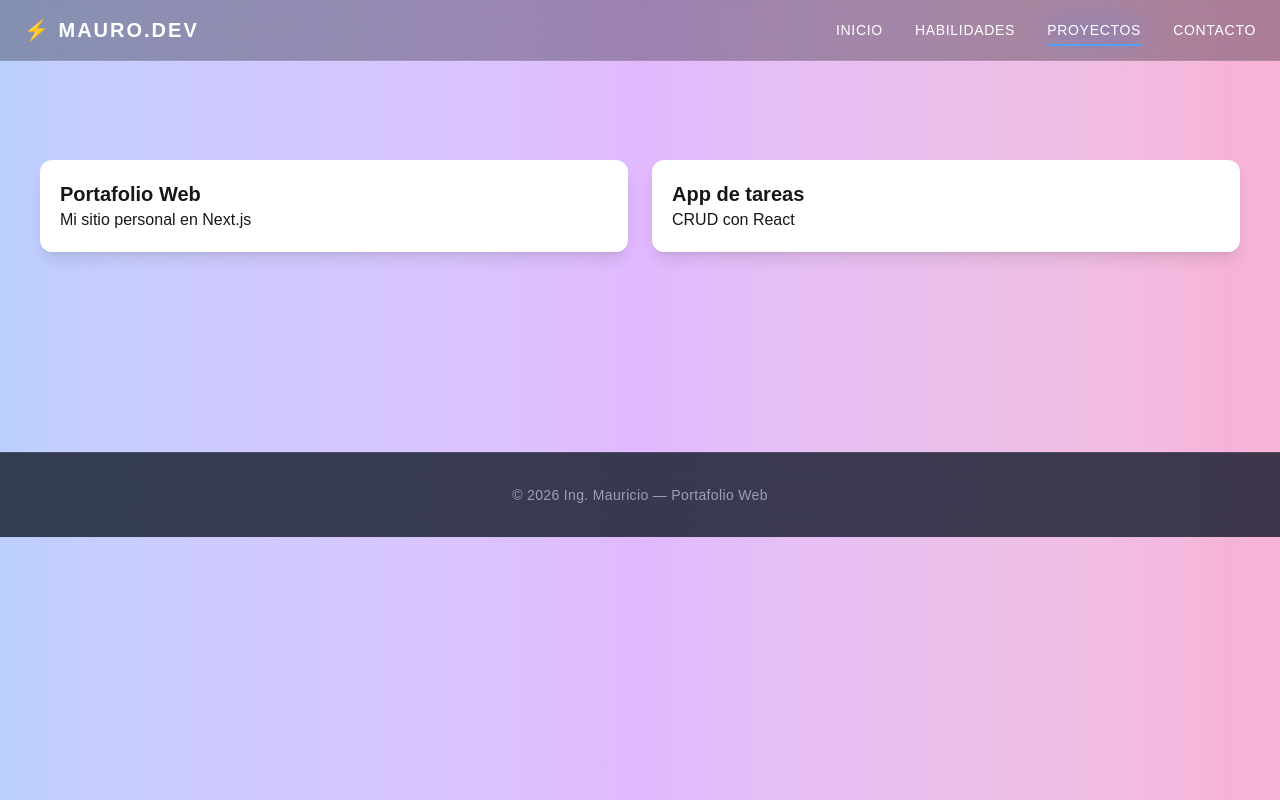
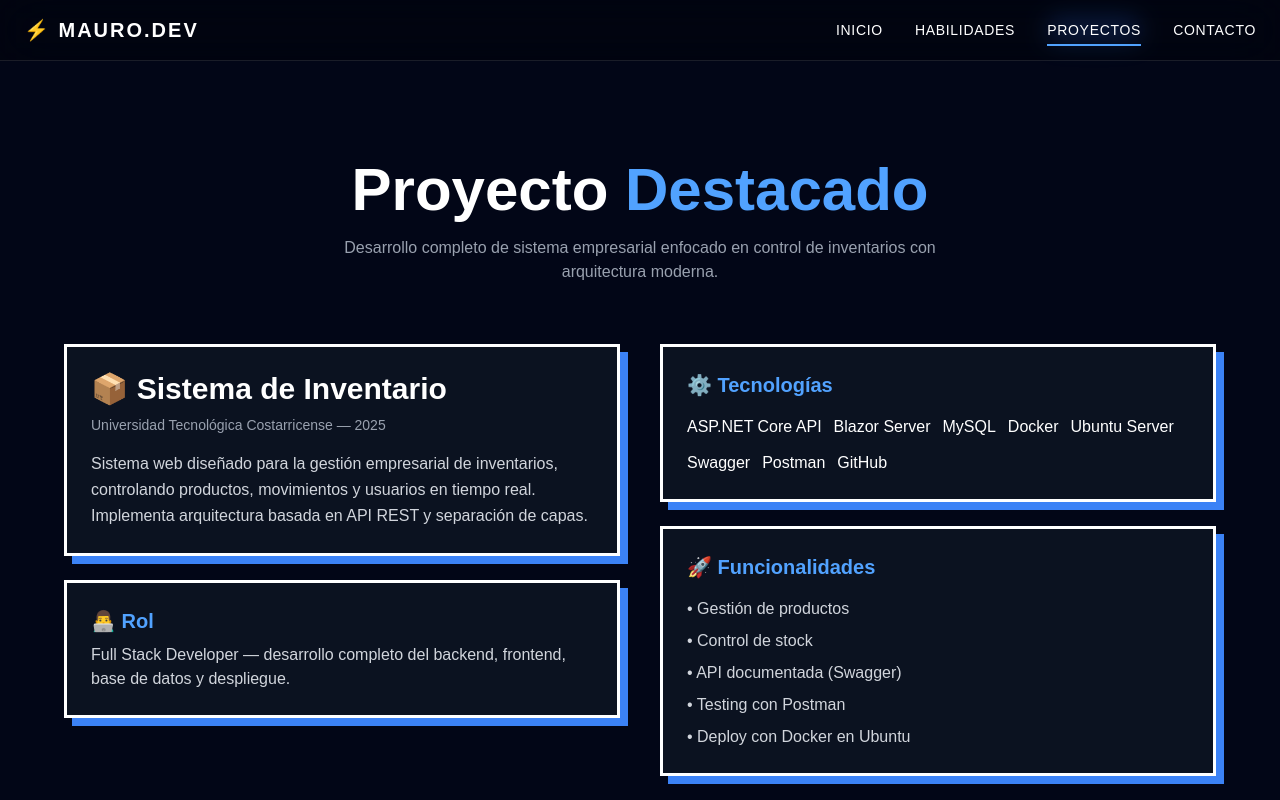
Before and after one commit to Mauricio-bits/CV-CURRICULUM, a Next.js app: page /projects in a window 1280 px wide. Shown: the top 800 px of the page. Built offline with nearby package versions, Linux system fonts and the light colour scheme.

Commit message:
Update page.tsx

```diff
--- a/app/projects/page.tsx
+++ b/app/projects/page.tsx
@@ -1,12 +1,178 @@
-import { projects } from "../../lib/data";
-import Card from "../../components/Card";
+"use client";
 
-export default function Projects() {
+import { motion } from "framer-motion";
+
+const tech = [
+  "ASP.NET Core API",
+  "Blazor Server",
+  "MySQL",
+  "Docker",
+  "Ubuntu Server",
+  "Swagger",
+  "Postman",
+  "GitHub",
+];
+
+export default function ProjectsPage() {
   return (
-    <section className="p-10 grid grid-cols-1 md:grid-cols-2 gap-6">
-      {projects.map((project, index) => (
-        <Card key={index} {...project} />
-      ))}
+    <section className="relative min-h-screen px-6 py-10 text-white overflow-hidden">
+      {/* 🔥 MISMO FONDO QUE ABOUT */}
+      <div className="fixed inset-0 bg-[#020617] -z-1" />
+
+      <div className="max-w-6xl mx-auto">
+        {/* 🔥 HEADER */}
+        <motion.div
+          initial={{ opacity: 0, y: 40 }}
+          animate={{ opacity: 1, y: 0 }}
+          className="text-center mb-15"
+        >
+          <h1 className="text-5xl md:text-6xl font-bold">
+            Proyecto <span className="text-blue-400">Destacado</span>
+          </h1>
+
+          <p className="text-gray-400 mt-4 max-w-2xl mx-auto">
+            Desarrollo completo de sistema empresarial enfocado en control de
+            inventarios con arquitectura moderna.
+          </p>
+        </motion.div>
+
+        {/* 🔥 GRID PRINCIPAL */}
+        <div className="grid md:grid-cols-2 gap-10 items-start">
+          {/* 🔥 LADO IZQUIERDO (INFO PRINCIPAL) */}
+          <motion.div
+            initial={{ opacity: 0, x: -80 }}
+            whileInView={{ opacity: 1, x: 0 }}
+            className="space-y-6"
+          >
+            <div className="brutal-box p-6">
+              <h2 className="text-3xl font-bold mb-2">
+                📦 Sistema de Inventario
+              </h2>
+              <p className="text-gray-400 text-sm mb-4">
+                Universidad Tecnológica Costarricense — 2025
+              </p>
+
+              <p className="text-gray-300 leading-relaxed">
+                Sistema web diseñado para la gestión empresarial de inventarios,
+                controlando productos, movimientos y usuarios en tiempo real.
+                Implementa arquitectura basada en API REST y separación de
+                capas.
+              </p>
+            </div>
+
+            {/* 🔥 ROL */}
+            <div className="brutal-box p-6">
+              <h3 className="text-xl font-bold text-blue-400 mb-2">👨‍💻 Rol</h3>
+              <p className="text-gray-300">
+                Full Stack Developer — desarrollo completo del backend,
+                frontend, base de datos y despliegue.
+              </p>
+            </div>
+          </motion.div>
+
+          {/* 🔥 LADO DERECHO (TEC + FEATURES) */}
+          <motion.div
+            initial={{ opacity: 0, x: 80 }}
+            whileInView={{ opacity: 1, x: 0 }}
+            className="space-y-6"
+          >
+            {/* TECNOLOGÍAS */}
+            <div className="brutal-box p-6">
+              <h3 className="text-xl font-bold text-blue-400 mb-4">
+                ⚙️ Tecnologías
+              </h3>
+
+              <div className="flex flex-wrap gap-3">
+                {tech.map((t, i) => (
+                  <motion.span
+                    key={i}
+                    whileHover={{ scale: 1.1 }}
+                    className="tag-brutal"
+                  >
+                    {t}
+                  </motion.span>
+                ))}
+              </div>
+            </div>
+
+            {/* FUNCIONALIDADES */}
+            <div className="brutal-box p-6">
+              <h3 className="text-xl font-bold text-blue-400 mb-4">
+                🚀 Funcionalidades
+              </h3>
+
+              <ul className="space-y-2 text-gray-300">
+                <li>• Gestión de productos</li>
+                <li>• Control de stock</li>
+                <li>• API documentada (Swagger)</li>
+                <li>• Testing con Postman</li>
+                <li>• Deploy con Docker en Ubuntu</li>
+              </ul>
+            </div>
+          </motion.div>
+        </div>
+
+        {/* 🔥 SECCIÓN EXTRA (IMPACTO VISUAL) */}
+        <motion.div
+          initial={{ opacity: 0, y: 80 }}
+          whileInView={{ opacity: 1, y: 0 }}
+          className="mt-24 text-center brutal-box p-10"
+        >
+          <h3 className="text-3xl font-bold mb-4">⚡ Arquitectura Moderna</h3>
+
+          <p className="text-gray-400 max-w-3xl mx-auto">
+            Implementación basada en servicios desacoplados utilizando API REST,
+            permitiendo escalabilidad, mantenimiento sencillo y despliegue en
+            contenedores.
+          </p>
+        </motion.div>
+      </div>
+
+      {/* 🔥 ESTILOS */}
+      <style jsx>{`
+        .brutal-box {
+          background: #0b1220;
+          border: 3px solid white;
+          box-shadow: 8px 8px 0 #3b82f6;
+          transition: all 0.2s ease;
+        }
+
+        .brutal-box:hover {
+          transform: translate(-4px, -4px);
+          box-shadow: 12px 12px 0 #60a5fa;
+        }
+
+        .tag-brutal {
+          padding: 8px 14px;
+          border: 2px solid #3b82f6;
+          font-size: 0.85rem;
+          box-shadow: 3px 3px 0 #3b82f6;
+        }
+
+        .btn-brutal {
+          padding: 10px 20px;
+          border: 2px solid white;
+          box-shadow: 4px 4px 0 white;
+          cursor: pointer;
+        }
+
+        .btn-brutal:hover {
+          transform: translate(-2px, -2px);
+          box-shadow: 6px 6px 0 #3b82f6;
+        }
+
+        .btn-brutal-alt {
+          padding: 10px 20px;
+          border: 2px solid #3b82f6;
+          box-shadow: 4px 4px 0 #3b82f6;
+          cursor: pointer;
+        }
+
+        .btn-brutal-alt:hover {
+          transform: translate(-2px, -2px);
+          box-shadow: 6px 6px 0 white;
+        }
+      `}</style>
     </section>
   );
 }
```
